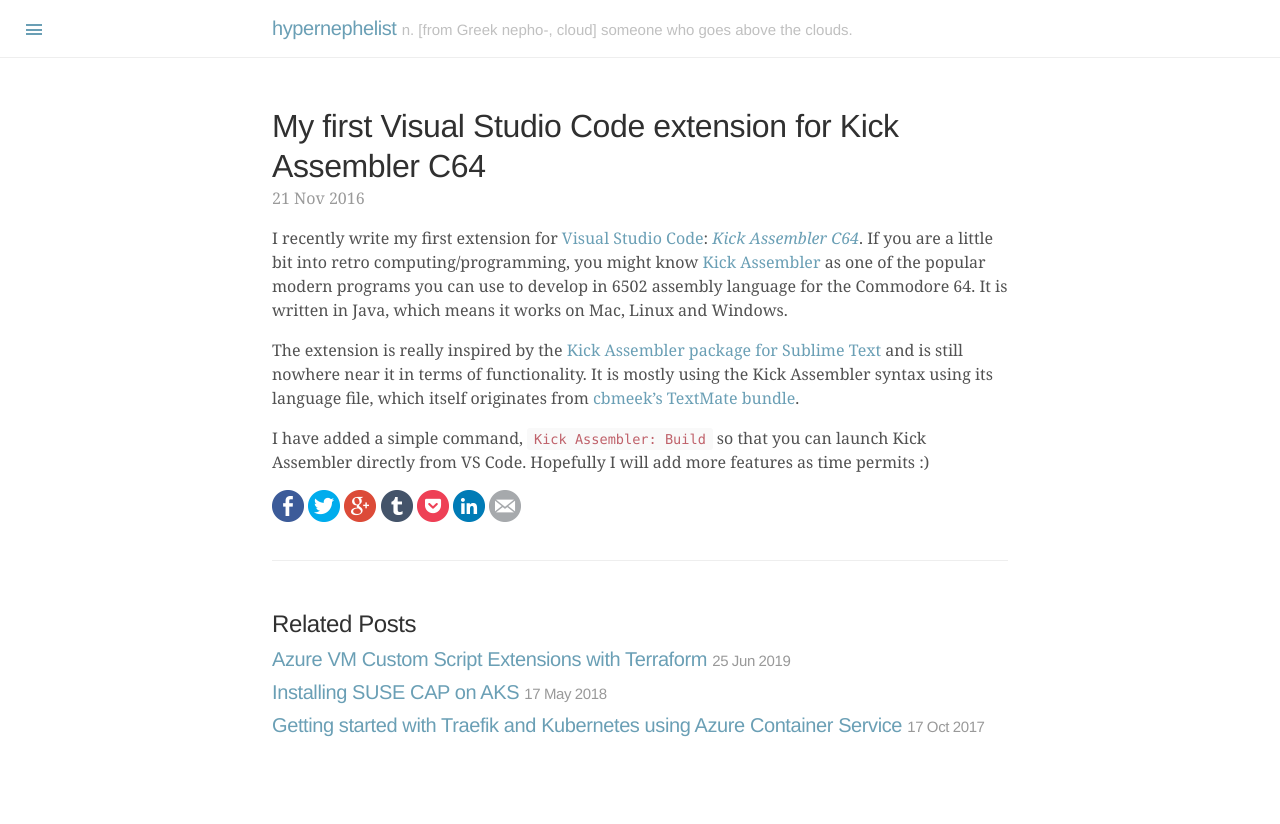
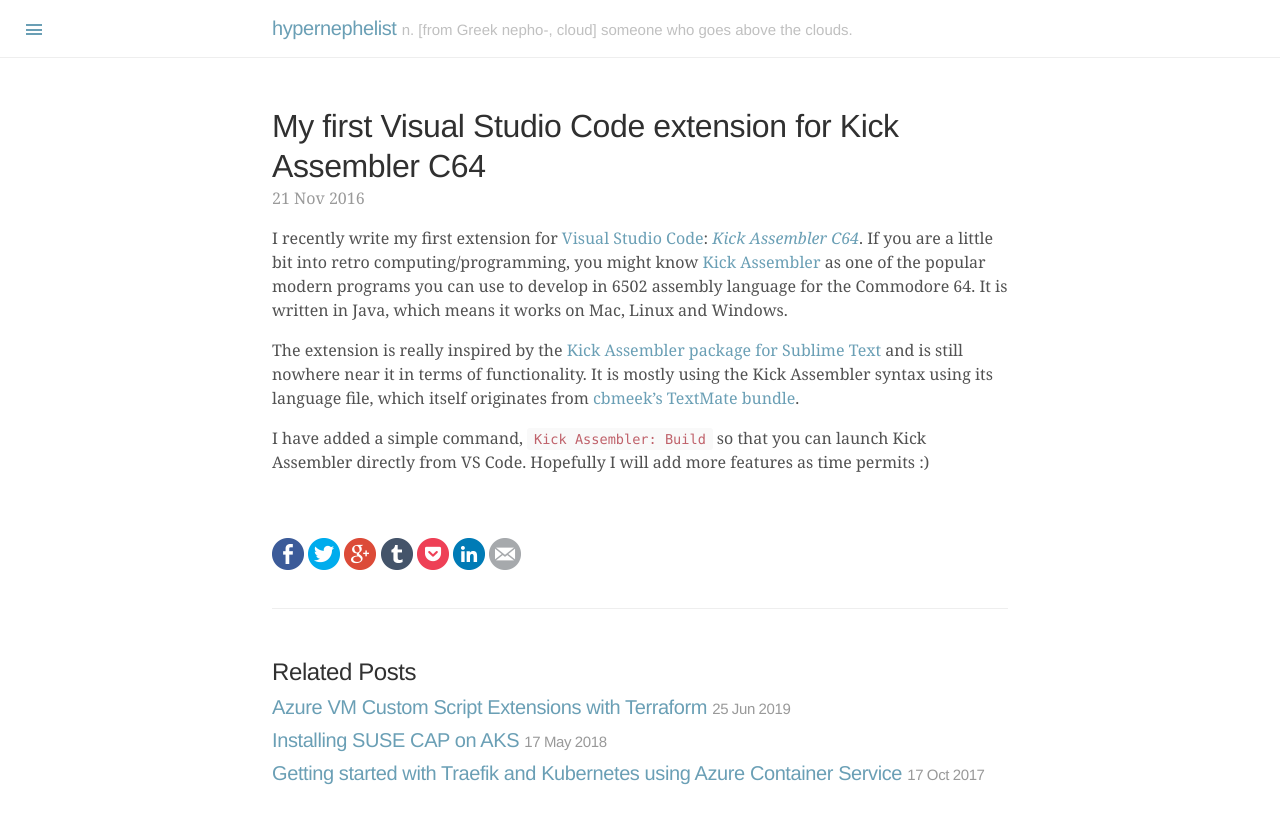
Before and after one commit to tomconte/tomconte.github.io, a Jekyll site: the page built from _posts/2016-11-21-my-first-vs-code-extension.md, in a window 1280 px wide. Shown: the top 824 px of the page. Built offline with Jekyll 4.4.1, drawn with Linux system fonts in a browser that asks for light colours.

Commit message:
Add margin

```diff
--- a/_layouts/post.html
+++ b/_layouts/post.html
@@ -8,7 +8,7 @@
   {{ content }}
 </div>
 
-<ul class="share-buttons">
+<ul class="share-buttons" style="margin-top: 4rem">
   <li><a href="https://www.facebook.com/sharer/sharer.php?u=http%3A%2F%2Fhypernephelist.com%2F&t=" title="Share on Facebook" target="_blank" onclick="window.open('https://www.facebook.com/sharer/sharer.php?u=' + encodeURIComponent(document.URL) + '&t=' + encodeURIComponent(document.URL)); return false;"><img src="/images/flat_web_icon_set/color/Facebook.png"></a></li>
   <li><a href="https://twitter.com/intent/tweet?source=http%3A%2F%2Fhypernephelist.com%2F&text=:%20http%3A%2F%2Fhypernephelist.com%2F&via=tomconte" target="_blank" title="Tweet" onclick="window.open('https://twitter.com/intent/tweet?text=' + encodeURIComponent(document.title) + ':%20'  + encodeURIComponent(document.URL)); return false;"><img src="/images/flat_web_icon_set/color/Twitter.png"></a></li>
   <li><a href="https://plus.google.com/share?url=http%3A%2F%2Fhypernephelist.com%2F" target="_blank" title="Share on Google+" onclick="window.open('https://plus.google.com/share?url=' + encodeURIComponent(document.URL)); return false;"><img src="/images/flat_web_icon_set/color/Google+.png"></a></li>
```
